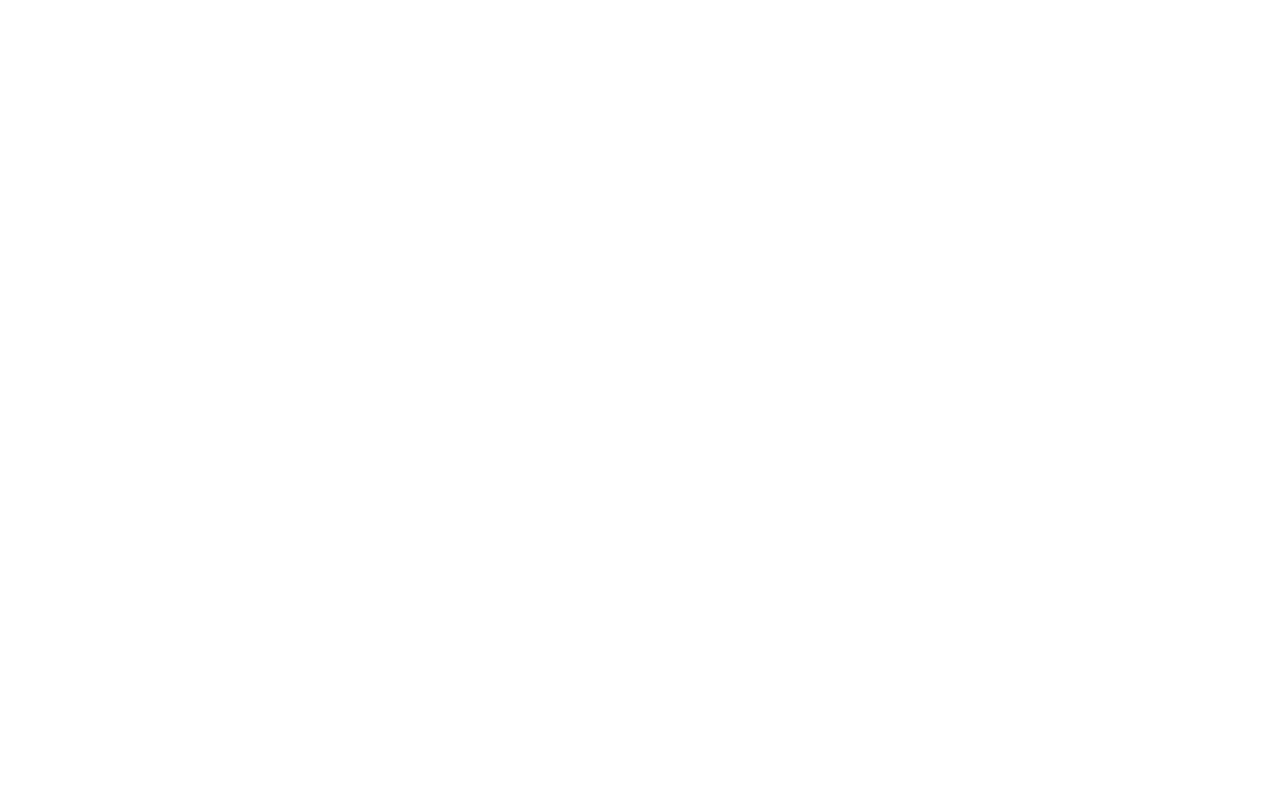
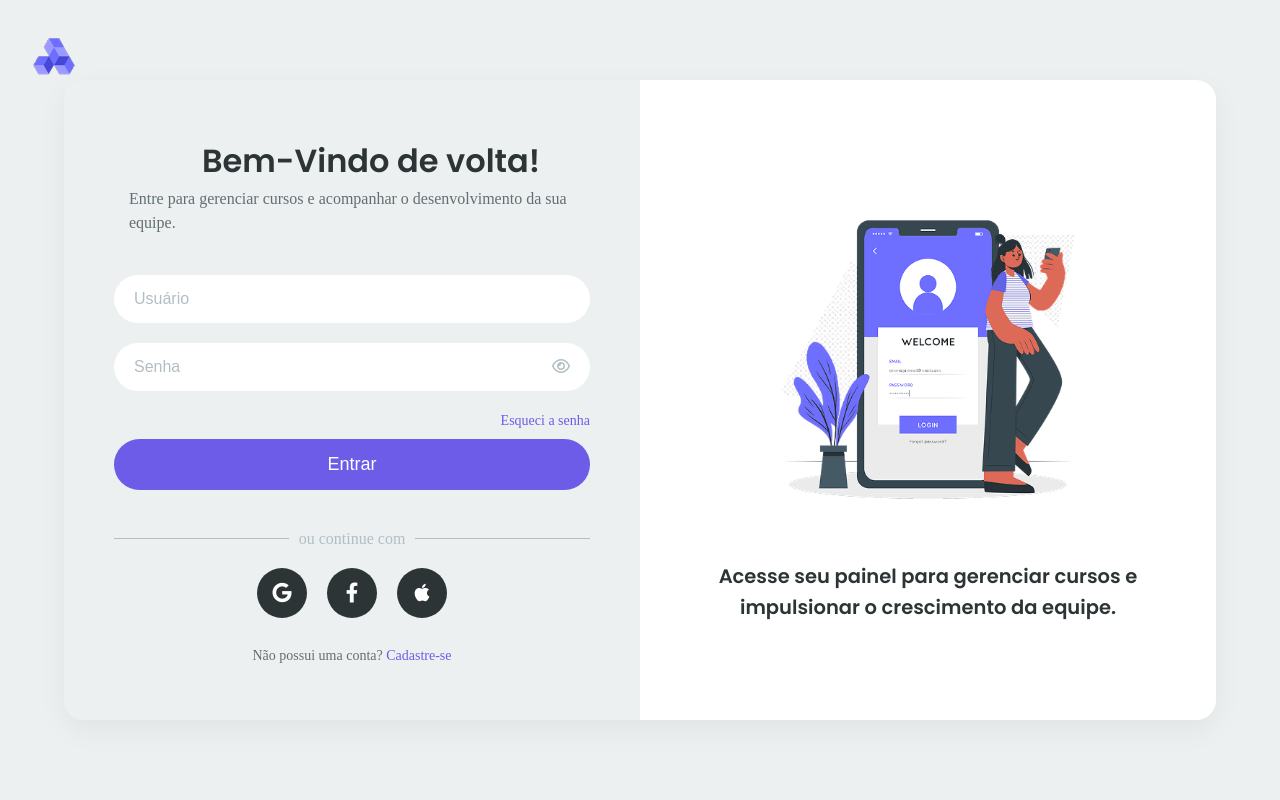
Before and after one commit to BreOliv/trilhaAugebit, a PHP site: page / in a window 1280 px wide. Before the commit the page is empty. Run offline with PHP 8.4, Linux system fonts and the light colour scheme.

Commit message:
Co-authored-by: Evelyn <Lyndacrebs@users.noreply.github.com>

```diff
--- a/sistema-web/index.php
+++ b/sistema-web/index.php
@@ -0,0 +1,365 @@
+<?php
+// login.php - Página de login do sistema Augebit
+session_start();
+
+// Processamento do formulário de login (quando implementado)
+$loginError = "";
+if ($_SERVER["REQUEST_METHOD"] == "POST") {
+    $usuario = $_POST['usuario'] ?? '';
+    $senha = $_POST['senha'] ?? '';
+
+    // Aqui você implementaria a validação real do login
+    // Exemplo simples (para demonstração apenas):
+    if ($usuario === "admin" && $senha === "123456") {
+        $_SESSION['logado'] = true;
+        $_SESSION['usuario'] = $usuario;
+        // Redirecionar para o dashboard
+        header("Location: dashboard.php");
+        exit;
+    } else {
+        $loginError = "Usuário ou senha incorretos";
+    }
+}
+?>
+<!DOCTYPE html>
+<html lang="pt-BR">
+<head>
+    <meta charset="UTF-8">
+    <meta name="viewport" content="width=device-width, initial-scale=1.0">
+    <title>Login - Augebit</title>
+    <link rel="stylesheet" href="https://cdnjs.cloudflare.com/ajax/libs/font-awesome/6.4.0/css/all.min.css">
+    <link href="https://fonts.googleapis.com/css2?family=Poppins:wght@400;600&display=swap" rel="stylesheet">
+
+    <style>
+        :root {
+            --primary-color: #6c5ce7;
+            --light-primary: #8c7ae6;
+            --dark-color: #2d3436;
+            --light-color: #f5f6fa;
+            --gray-color: #b2bec3;
+            --bg-color: #ecf0f1;
+        }
+
+
+
+        * {
+            margin: 0;
+            padding: 0;
+            box-sizing: border-box;
+            font-family: ';
+        }
+
+        body {
+            background-color: var(--bg-color);
+            height: 100vh;
+            display: flex;
+            justify-content: center;
+            align-items: center;
+        }
+
+        .container {
+            width: 90%;
+            max-width: 1200px;
+            height: 80vh;
+            display: flex;
+            box-shadow: 0 10px 30px rgba(0, 0, 0, 0.05);
+            border-radius: 20px;
+            overflow: hidden;
+        }
+
+        .logo {
+            position: absolute;
+            top: 30px;
+            left: 30px;
+        }
+
+        .logo img {
+            width: 50px;
+            height: auto;
+        }
+
+        .login-section {
+            width: 50%;
+            padding: 50px;
+            display: flex;
+            flex-direction: column;
+            justify-content: center;
+            background-color: var(--bg-color);
+        }
+
+        .login-title {
+            font-size: 32px;
+            font-family: 'Poppins';
+            color: var(--dark-color);
+            margin-bottom: 2px;
+            margin-left: 88px;
+        }
+
+        .login-subtitle {
+            font-size: 16px;
+            color: #636e72;
+            margin-bottom: 40px;
+            line-height: 1.5;
+            margin-left: 15px;
+        }
+
+        .form-group {
+            margin-bottom: 20px;
+        }
+
+        .form-control {
+            width: 100%;
+            padding: 15px 20px;
+            border: none;
+            border-radius: 50px;
+            background-color: white;
+            font-size: 16px;
+            color: var(--dark-color);
+            outline: none;
+        }
+
+        .form-control::placeholder {
+            color: var(--gray-color);
+        }
+
+        .password-wrapper {
+            position: relative;
+        }
+
+        .toggle-password {
+            position: absolute;
+            right: 20px;
+            top: 50%;
+            transform: translateY(-50%);
+            cursor: pointer;
+            color: var(--gray-color);
+        }
+
+        .forgot-password {
+            text-align: right;
+            margin-top: 10px;
+        }
+
+        .forgot-password a {
+            color: var(--primary-color);
+            text-decoration: none;
+            font-size: 14px;
+        }
+
+        .btn-primary {
+            width: 100%;
+            padding: 15px;
+            background-color: var(--primary-color);
+            color: white;
+            border: none;
+            border-radius: 50px;
+            font-size: 18px;
+            font-weight: 500;
+            cursor: pointer;
+            transition: background-color 0.3s;
+            margin-top: 10px;
+        }
+
+        .btn-primary:hover {
+            background-color: var(--light-primary);
+        }
+
+        .social-login {
+            margin-top: 40px;
+            text-align: center;
+        }
+
+        .separator {
+            display: flex;
+            align-items: center;
+            text-align: center;
+            color: var(--gray-color);
+            margin-bottom: 20px;
+        }
+
+        .separator::before,
+        .separator::after {
+            content: '';
+            flex: 1;
+            border-bottom: 1px solid var(--gray-color);
+        }
+
+        .separator::before {
+            margin-right: 10px;
+        }
+
+        .separator::after {
+            margin-left: 10px;
+        }
+
+        .social-icons {
+            display: flex;
+            justify-content: center;
+            gap: 20px;
+            margin-top: 20px;
+        }
+
+        .social-icon {
+            width: 50px;
+            height: 50px;
+            border-radius: 50%;
+            background-color: #2d3436;
+            color: white;
+            display: flex;
+            justify-content: center;
+            align-items: center;
+            cursor: pointer;
+            font-size: 20px;
+            transition: transform 0.3s;
+        }
+
+        .social-icon:hover {
+            transform: scale(1.1);
+        }
+
+        .signup-link {
+            text-align: center;
+            margin-top: 30px;
+            font-size: 14px;
+            color: #636e72;
+        }
+
+        .signup-link a {
+            color: var(--primary-color);
+            text-decoration: none;
+        }
+
+        .image-section {
+            width: 50%;
+            background-color: white;
+            padding: 40px;
+            display: flex;
+            flex-direction: column;
+            justify-content: center;
+            align-items: center;
+        }
+
+        .image-container {
+            max-width: 100%;
+            margin-bottom: 30px;
+        }
+
+        .image-container img {
+            width: 100%;
+            max-width: 350px;
+            height: auto;
+        }
+
+        .image-text {
+            font-family: 'Poppins', light;
+            font-size: 13px;
+            font-weight: regular;
+            text-align: center;
+            color: var(--dark-color);
+            line-height: 1.6;
+        }
+
+        .error-message {
+            color: #e74c3c;
+            margin-top: 5px;
+            font-size: 14px;
+        }
+
+        @media (max-width: 768px) {
+            .container {
+                flex-direction: column;
+                height: auto;
+            }
+
+            .login-section,
+            .image-section {
+                width: 100%;
+                padding: 30px;
+            }
+
+            .image-section {
+                display: none;
+            }
+        }
+    </style>
+</head>
+<body>
+    <a href="#" class="logo">
+        <img src="./img/Logo2.png" alt="Logo Augebit">
+    </a>
+
+    <div class="container">
+        <div class="login-section">
+            <h1 class="login-title">Bem-Vindo de volta!</h1>
+            <p class="login-subtitle">Entre para gerenciar cursos e acompanhar o desenvolvimento da sua equipe.</p>
+
+            <?php if ($loginError): ?>
+                <div class="error-message"><?php echo $loginError; ?></div>
+            <?php endif; ?>
+
+            <form method="post" action="<?php echo htmlspecialchars($_SERVER["PHP_SELF"]); ?>">
+                <div class="form-group">
+                    <input type="text" name="usuario" class="form-control" placeholder="Usuário" required>
+                </div>
+                <div class="form-group">
+                    <div class="password-wrapper">
+                        <input type="password" name="senha" id="senha" class="form-control" placeholder="Senha" required>
+                        <span toggle="#senha" class="toggle-password">
+                            <i class="far fa-eye"></i>
+                        </span>
+                    </div>
+                </div>
+                <div class="forgot-password">
+                    <a href="#">Esqueci a senha</a>
+                </div>
+                <button type="submit" class="btn-primary">Entrar</button>
+            </form>
+
+            <div class="social-login">
+                <div class="separator">ou continue com</div>
+                <div class="social-icons">
+                    <div class="social-icon">
+                        <i class="fab fa-google"></i>
+                    </div>
+                    <div class="social-icon">
+                        <i class="fab fa-facebook-f"></i>
+                    </div>
+                    <div class="social-icon">
+                        <i class="fab fa-apple"></i>
+                    </div>
+                </div>
+            </div>
+
+            <div class="signup-link">
+                Não possui uma conta? <a href="#">Cadastre-se</a>
+            </div>
+        </div>
+
+        <div class="image-section">
+            <div class="image-container">
+                <img src="./img/login.png" alt="Ilustração">
+            </div>
+            <div class="image-text">
+                <h2>Acesse seu painel para gerenciar cursos e impulsionar o crescimento da equipe.</h2>
+            </div>
+        </div>
+    </div>
+
+    <script>
+        document.addEventListener('DOMContentLoaded', function() {
+            // Toggle password visibility
+            const togglePassword = document.querySelector('.toggle-password');
+            const password = document.querySelector('#senha');
+
+            togglePassword.addEventListener('click', function() {
+                const type = password.getAttribute('type') === 'password' ? 'text' : 'password';
+                password.setAttribute('type', type);
+
+                // Toggle icon
+                this.querySelector('i').classList.toggle('fa-eye');
+                this.querySelector('i').classList.toggle('fa-eye-slash');
+            });
+        });
+    </script>
+</body>
+</html>
--- a/sistema-web/pages/cadastro.php
+++ b/sistema-web/pages/cadastro.php
@@ -38,7 +38,7 @@
     </style>
 </head>
 <body>
-    <?php require_once("conexao.php"); ?>
+    <?php require_once("../cadastrar.php"); ?>
 
     <div class="container">
         <div class="row justify-content-center">
@@ -53,8 +53,8 @@
                             <input type="hidden" name="tipo_cadastro" value="admin">
 
                             <div class="form-group">
-                                <label for="nome">Nome:</label>
-                                <input type="text" class="form-control" id="nome" name="nome" required>
+                                <label for="nome_admin">Nome:</label>
+                                <input type="text" class="form-control" id="nome" name="nome_admin" required>
                             </div>
 
                             <div class="form-group">
```
Also changed, not shown: sistema-web/cadastrar.php (+5 -27 lines), sistema-web/conexao.php (+9 -11 lines), sistema-web/fonts/Poppins-Bold.ttf (added), sistema-web/fonts/Poppins-Light.ttf (added), sistema-web/fonts/Poppins-Medium.ttf (added), sistema-web/fonts/Poppins-Regular.ttf (added), sistema-web/fonts/Poppins-SemiBold.ttf (added), sistema-web/img/Logo2.png (added), sistema-web/img/apple.png (added), sistema-web/img/facebook.png (added), sistema-web/img/google.png (added), sistema-web/img/login.png (added), sistema-web/img/logo.png (added), sistema-web/img/olho.png (added), 1 more files.
